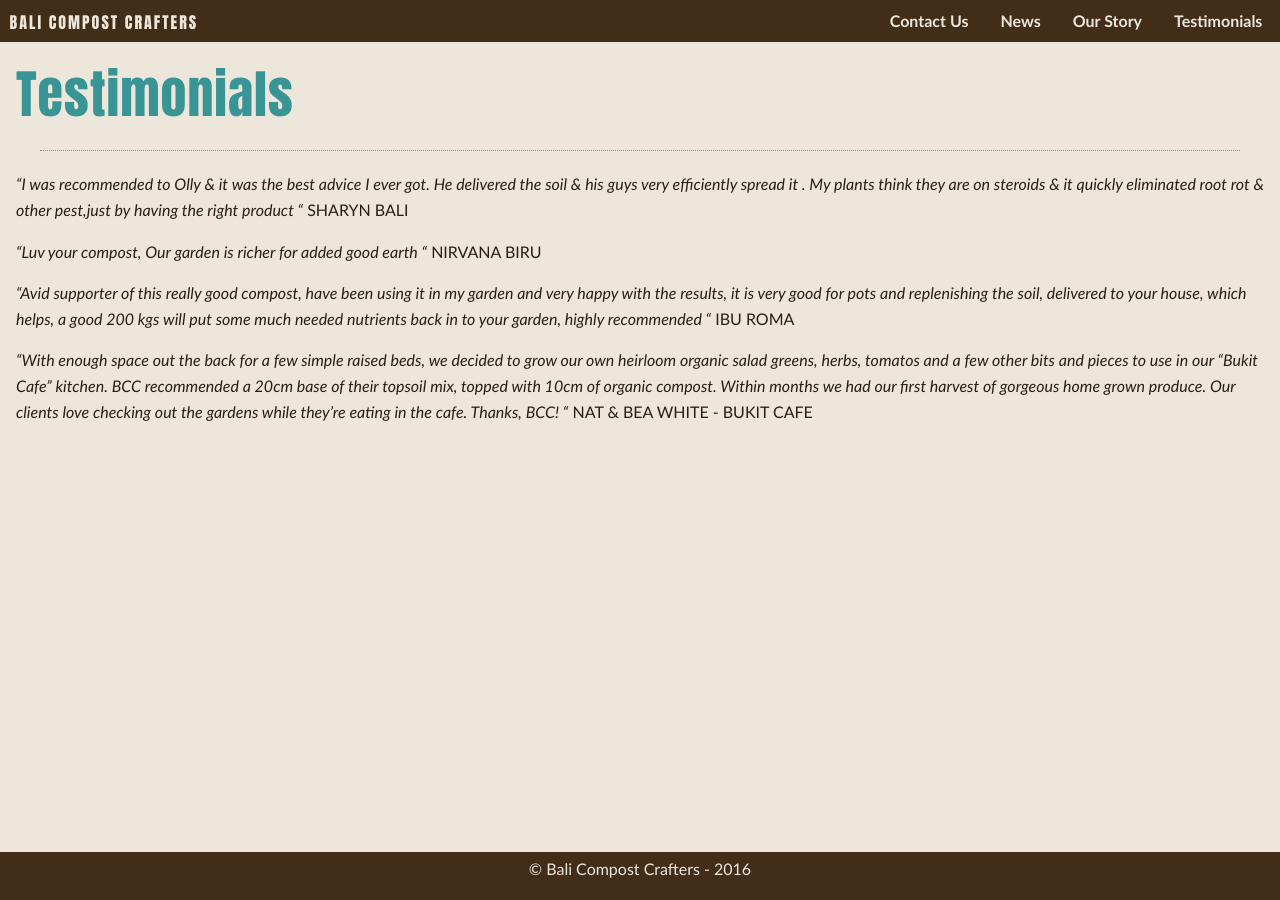
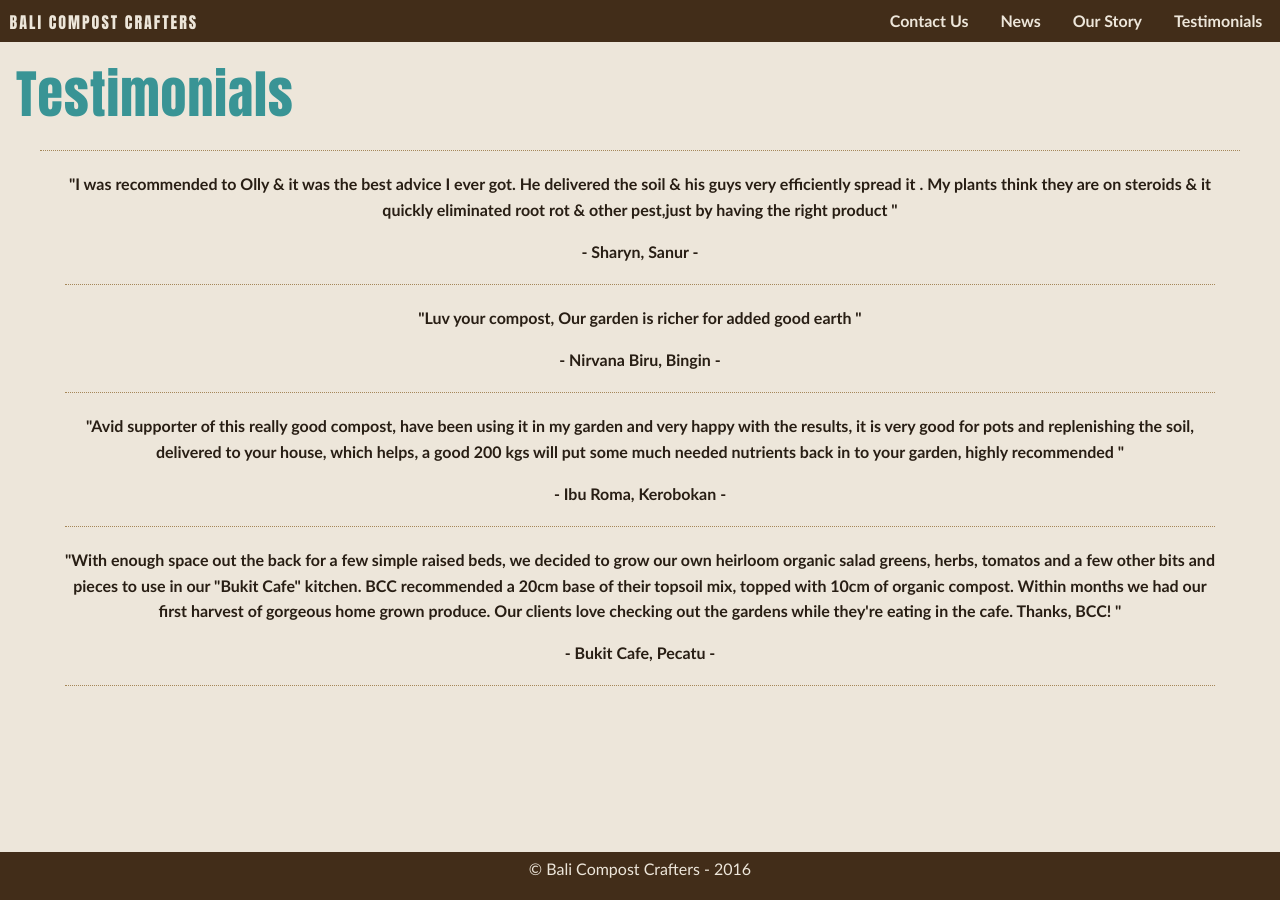
Before and after one commit to bali-compost-crafters/bali-compost-crafters.github.io, a Jekyll site: the page built from testimonials.md, in a window 1280 px wide. Built offline with Jekyll 4.4.1, drawn with Linux system fonts in a browser that asks for light colours; nearby versions of some CDN libraries; comment, search, counter and statistics services are not loaded.

Commit message:
Addition of testiominals page
* Added testiominals page, testiominals displayed from _data
* Updated testioninals

```diff
--- a/_data/testimonial.yml
+++ b/_data/testimonial.yml
@@ -1,12 +1,12 @@
-- author: Sharyn Bali
+- author: Sharyn, Sanur
   testimonial: |
       I was recommended to Olly & it was the best advice I ever got. He delivered the soil & his guys very efficiently spread it . My plants think they are on steroids & it quickly eliminated root rot & other pest,just by having the right product
 
-- author: Nirvana Biru
+- author: Nirvana Biru, Bingin
   testimonial: |
       Luv your compost, Our garden is richer for added good earth
 
-- author: Ibu Roma
+- author: Ibu Roma, Kerobokan
   testimonial: |
       Avid supporter of this really good compost, have been using it in my
       garden and very happy with the results, it is very good for pots and
@@ -14,6 +14,6 @@
       kgs will put some much needed nutrients back in to your garden, highly
       recommended
 
-- author: Nat & Bea White - Bukit Cafe
+- author: Bukit Cafe, Pecatu
   testimonial: |
       With enough space out the back for a few simple raised beds, we decided to grow our own heirloom organic salad greens, herbs, tomatos and a few other bits and pieces to use in our "Bukit Cafe" kitchen. BCC recommended a 20cm base of their topsoil mix, topped with 10cm of organic compost. Within months we had our first harvest of gorgeous home grown produce. Our clients love checking out the gardens while they're eating in the cafe. Thanks, BCC!
--- a/index.html
+++ b/index.html
@@ -62,6 +62,7 @@ layout: home
             <p>"{{ t.testimonial }}"</p>
             <p>- {{ t.author | upcase }} -</p>
         {% endfor %}
+        <a href="/testimonials" class="button medium">Read More</a>
     </div>
 
     <div id="home-partners" class="column text-center">
--- a/testimonials.md
+++ b/testimonials.md
@@ -3,7 +3,10 @@ title: Testimonials
 layout: default
 ---
 
-{% for t in site.data.testimonial %}
-  *"{{ t.testimonial }}"*
-  {{ t.author | upcase }}
-{% endfor %}
+<div class="row expanded text-center" style="padding-right: 4rem; padding-left: 4rem;">
+        {% for t in site.data.testimonial %}
+        <p><strong>"{{ t.testimonial }}"</strong></p>
+        <p><strong>- {{ t.author}} - </strong></p>
+        <hr>
+        {% endfor %}
+</div>
```
Also changed, not shown: _includes/testimonials.md (deleted, +0 -6 lines).
